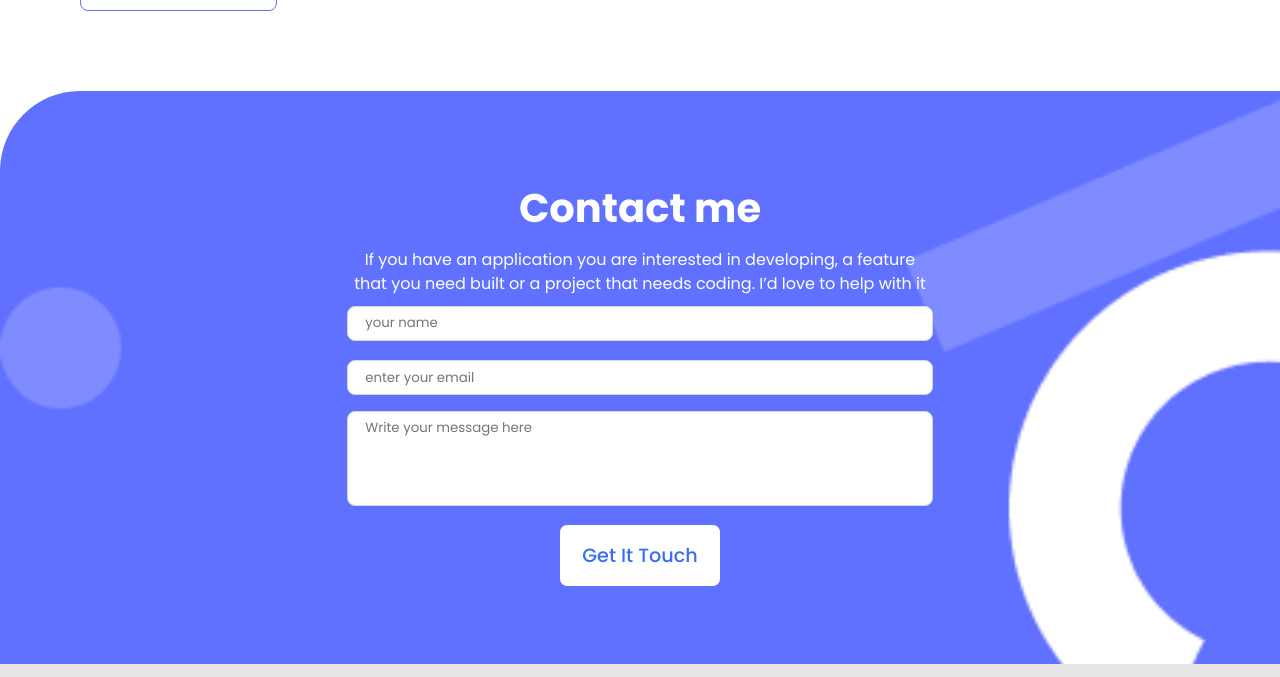
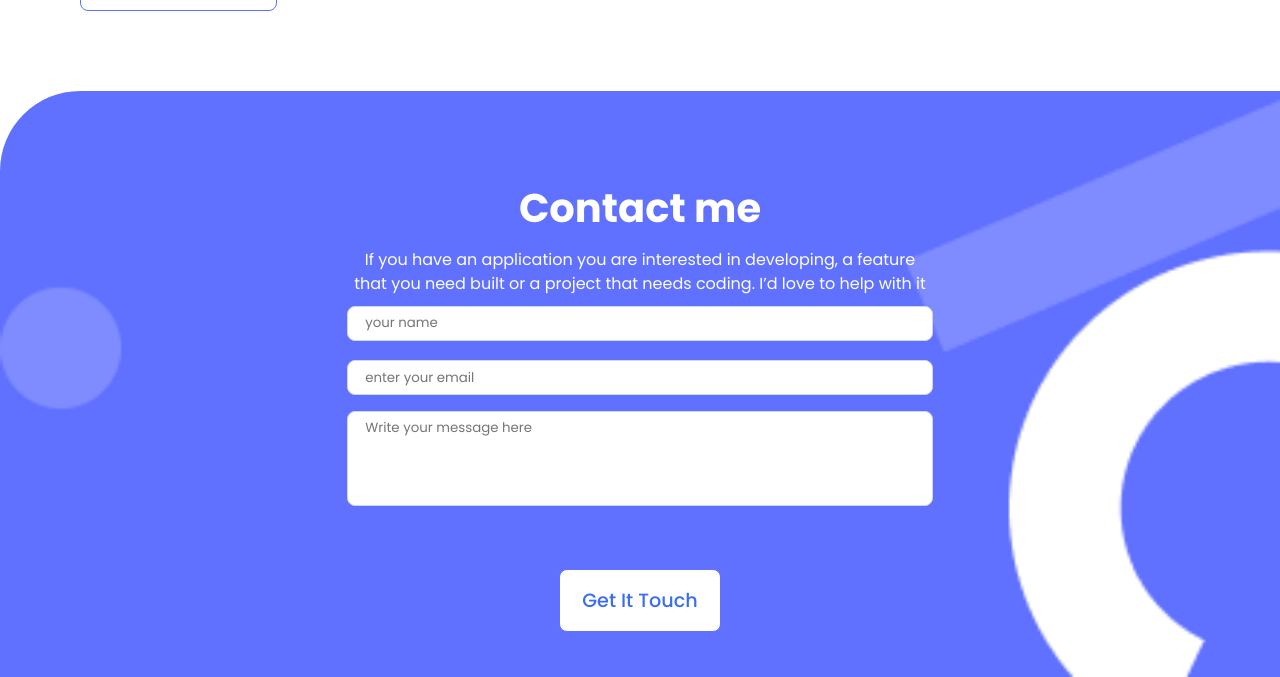
Before and after one commit to tarikbouari/My-Portfolio-Website, a website: page index.html in a window 1280 px wide. Shown: the part 4366-5043 px from the top of the page. Drawn offline with Linux system fonts and the light colour scheme.

Commit message:
set margin to error message

```diff
--- a/css/global.css
+++ b/css/global.css
@@ -144,6 +144,7 @@ a {
   align-items: center;
   gap: 0.5rem;
   justify-content: center;
+  margin-bottom: 0.8rem;
 }
 
 .warning-icon {
--- a/index.html
+++ b/index.html
@@ -259,12 +259,12 @@
                         required>
                     <input class="input" type="email" name="email" id="email" placeholder="enter your email" required>
                     <textarea name="comment" id="test" placeholder="Write your message here" maxlength="500" rows="4" cols="35" required></textarea>
-                    <div class="form-btn-container">
-                        <button class="submit-btn" type="submit">Get it touch</button>
-                    </div>
                     <div class="error">
                         <svg xmlns="http://www.w3.org/2000/svg" aria-hidden="true" role="img" width="20px" height="20px" class="warning-icon" preserveAspectRatio="xMidYMid meet" viewBox="0 0 1024 1024"><path fill="currentColor" d="M512 64a448 448 0 1 1 0 896a448 448 0 0 1 0-896zm0 192a58.432 58.432 0 0 0-58.24 63.744l23.36 256.384a35.072 35.072 0 0 0 69.76 0l23.296-256.384A58.432 58.432 0 0 0 512 256zm0 512a51.2 51.2 0 1 0 0-102.4a51.2 51.2 0 0 0 0 102.4z"/></svg>
                         <span class="error-message"></span>
+                    </div>
+                    <div class="form-btn-container">
+                        <button class="submit-btn" type="submit">Get it touch</button>
                     </div>
                 </form>
             </div>
```
